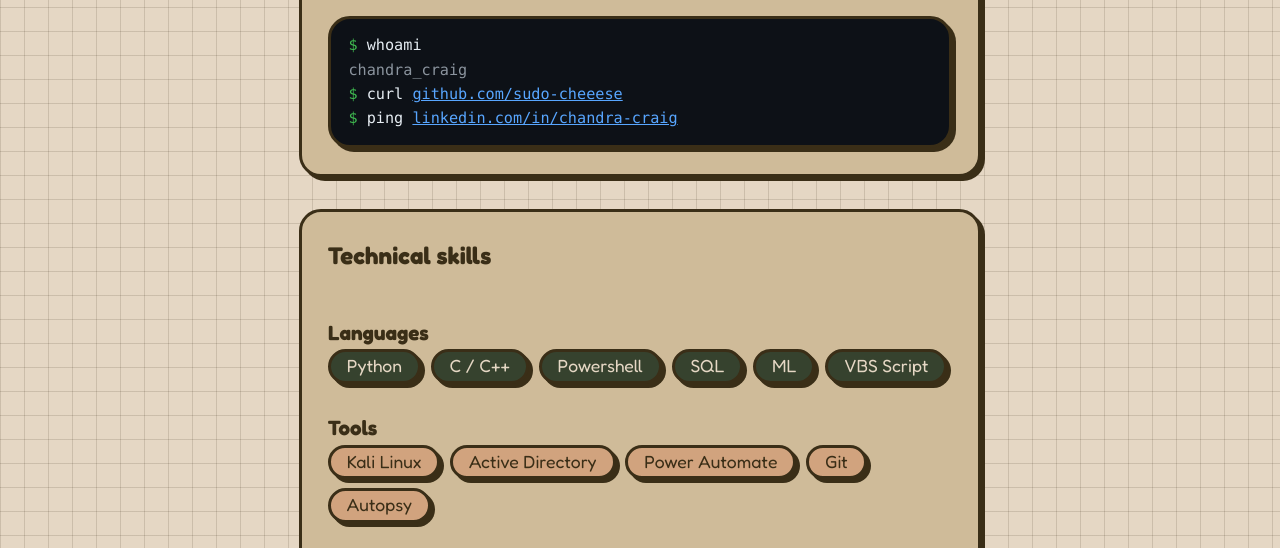
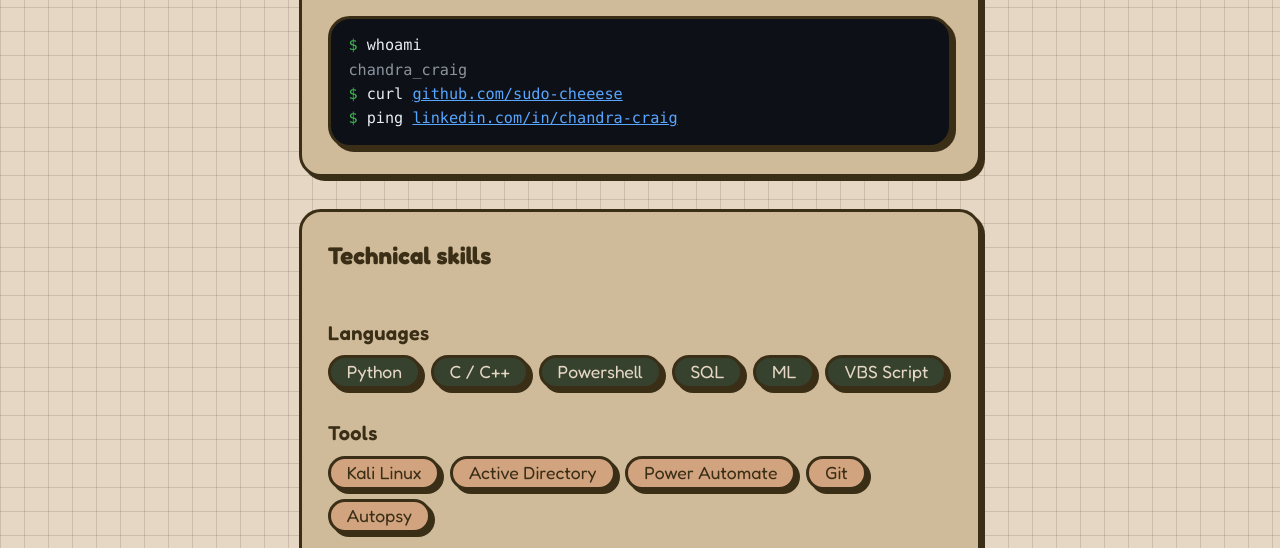
Before and after one commit to sudo-cheeese/personal-website, a plain HTML site: page index.html in a window 1280 px wide. Shown: the part 209-757 px from the top of the page. Drawn offline with Linux system fonts and the light colour scheme.

Commit message:
Update style.css

```diff
--- a/style.css
+++ b/style.css
@@ -32,7 +32,6 @@ main {
   gap: 2rem;
 }
 
-/* ---- The two shared pieces: everything is a .box or a .pill ---- */
 .box,
 .pill {
   background: var(--c, var(--paper));
@@ -58,13 +57,11 @@ a.pill:hover {
   box-shadow: 2px 2px 0 var(--ink);
 }
 
-/* project cards sit in a row */
 ul .box {
   flex: 1 1 180px;
   padding: 1rem;
 }
 
-/* colors, used by either */
 .moss {
   --c: var(--moss);
   color: var(--bone);
@@ -90,6 +87,13 @@ h1 {
 h2 {
   font-size: 1.5rem;
   margin-bottom: .8rem;
+}
+
+h3 {
+  font-size: 1.25rem;
+  font-weight: 600;
+  letter-spacing: .02em;
+  margin-bottom: .4rem;
 }
 
 ul {
```
